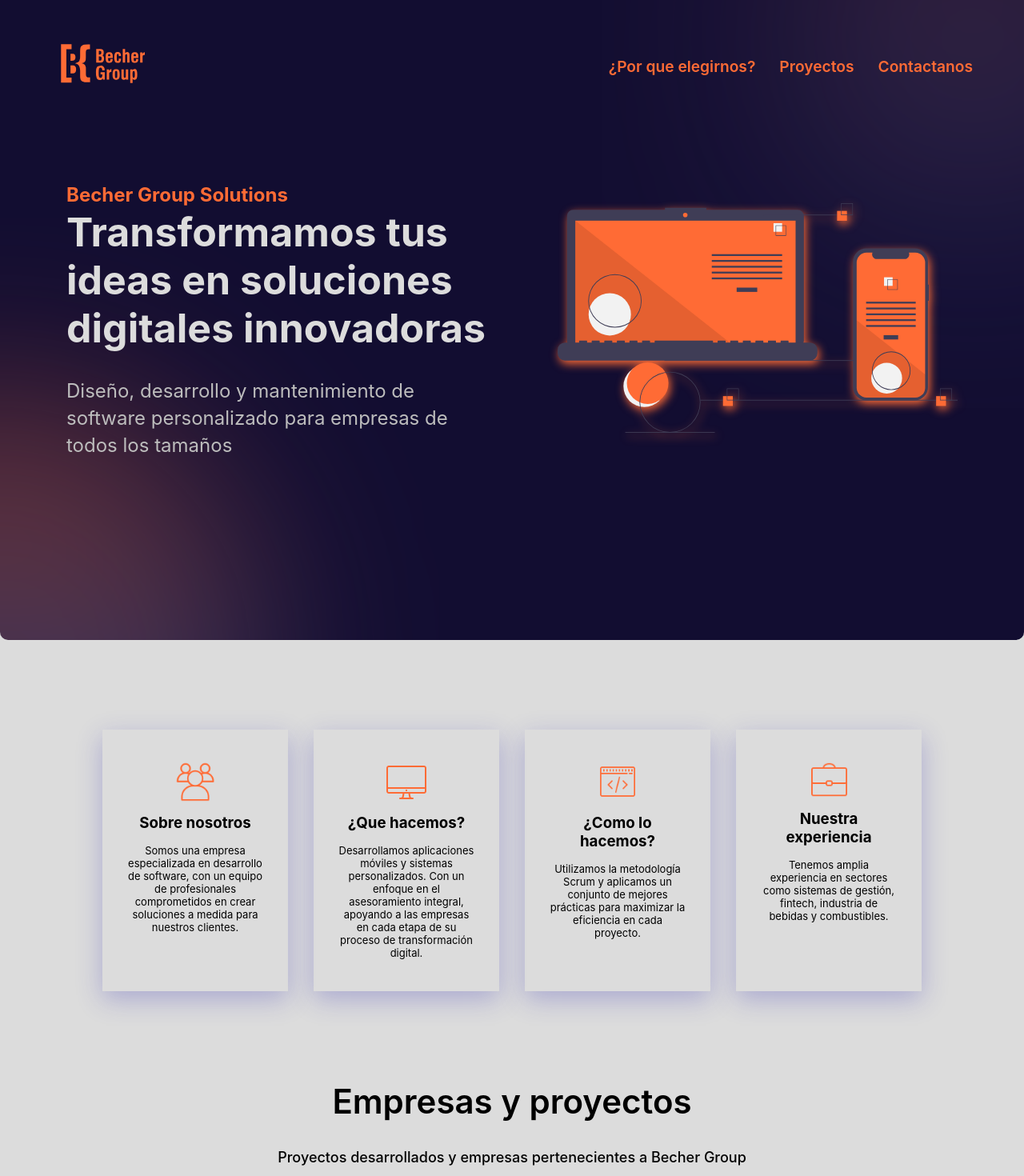
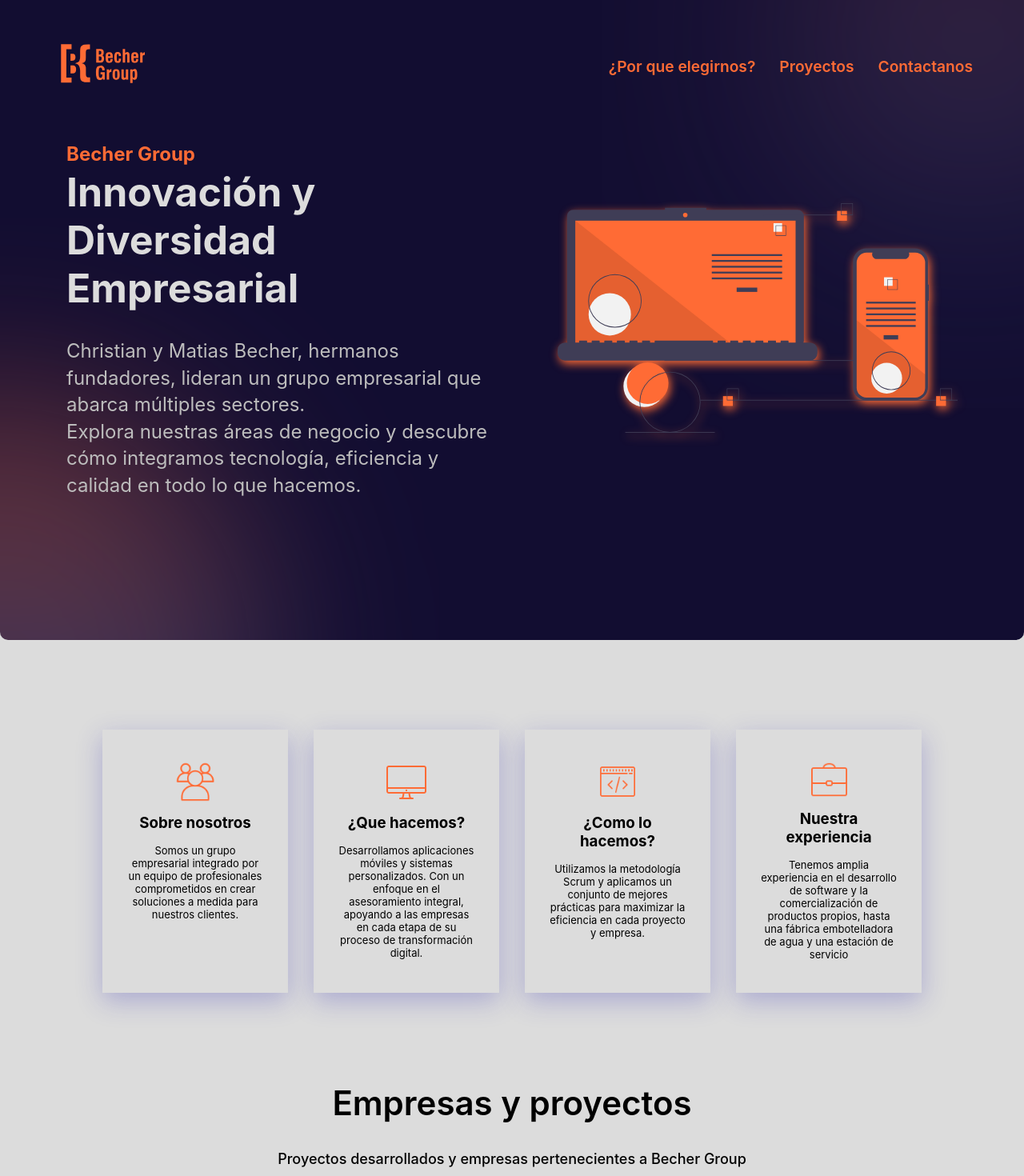
Before and after one commit to MelinaZarateB/Landing-Becher-Group, a React (Vite) app: page / in a window 1280 px wide. Shown: the top 1470 px of the page at 80% size. Built offline with nearby package versions, Linux system fonts and the light colour scheme.

Commit message:
Add new styles5

```diff
--- a/src/Footer/Footer.jsx
+++ b/src/Footer/Footer.jsx
@@ -5,7 +5,7 @@
         <section className='container-footer'>
             <div className='container-footer-2'>
                 <div>
-                    <p>&#169; Becher Group Solutions 2024</p>
+                    <p>&#169; Becher Group 2024</p>
 
                 </div>
 
--- a/src/components/About/About.jsx
+++ b/src/components/About/About.jsx
@@ -12,12 +12,12 @@
 
   return (
     <section className="container-about">
-      <div className="grid-about">
+      <div className="grid-about" id="about">
         <div className={`card-grid ${show ? 'animate' : ''}`} ref={elementRef}>
           <img src={imgGroup} style={{ width: "50px" }} alt="" />
           <h3>Sobre nosotros</h3>
           <p>
-          Somos una empresa especializada en desarrollo de software, con un equipo de profesionales comprometidos en crear soluciones a medida para nuestros clientes.
+          Somos un grupo empresarial integrado por un equipo de profesionales comprometidos en crear soluciones a medida para nuestros clientes.
           </p>
         </div>
         <div className={`card-grid ${show ? 'animate' : ''}`} ref={elementRef}>
@@ -31,14 +31,14 @@
           <img src={imgCode} style={{ width: "50px" }} alt="" />
           <h3>¿Como lo hacemos?</h3>
           <p>
-          Utilizamos la metodología Scrum y aplicamos un conjunto de mejores prácticas para maximizar la eficiencia en cada proyecto.
+          Utilizamos la metodología Scrum y aplicamos un conjunto de mejores prácticas para maximizar la eficiencia en cada proyecto y empresa.
           </p>
         </div>
         <div className={`card-grid ${show ? 'animate' : ''}`} ref={elementRef}>
           <img src={imgBussiness} style={{ width: "45px" }} alt="" />
           <h3>Nuestra experiencia</h3>
           <p>
-          Tenemos amplia experiencia en sectores como sistemas de gestión, fintech, industria de bebidas y combustibles.
+          Tenemos amplia experiencia en el desarrollo de software y la comercialización de productos propios, hasta una fábrica embotelladora de agua y una estación de servicio
           </p>
         </div>
       </div>
--- a/src/components/Form/Form.jsx
+++ b/src/components/Form/Form.jsx
@@ -7,7 +7,7 @@
   const show = useNearScreen(elementRef)
   return (
     <section className="container-form">
-      <div className={`container-child-form  ${show ? 'animate' : ''}`} ref={elementRef}>
+      <div className={`container-child-form  ${show ? 'animate' : ''}`} ref={elementRef} id="contact">
         <div className="titles-form" >
           <h2>Estamos para ayudarte</h2>
           <h3>Contactanos</h3>
--- a/src/components/HeroSection/HeroSection.jsx
+++ b/src/components/HeroSection/HeroSection.jsx
@@ -11,12 +11,13 @@
         <div className="container-text">
             <div >
               <div className="fadeLeft">
-                <span className="span-hero-section ">Becher Group Solutions</span>
+                <span className="span-hero-section ">Becher Group</span>
               </div>
-                <h1 className="fadeLeft">Transformamos tus ideas en soluciones digitales innovadoras</h1>
+                <h1 className="fadeLeft">Innovación y Diversidad Empresarial</h1>
                 <p className="fadeLeft">
-                    Diseño, desarrollo y mantenimiento de software personalizado para
-                    empresas de todos los tamaños
+                Christian y Matias Becher, hermanos fundadores, lideran un grupo empresarial que abarca múltiples sectores.
+                <br />
+                Explora nuestras áreas de negocio y descubre cómo integramos tecnología, eficiencia y calidad en todo lo que hacemos.
                 </p>
             </div>
         </div>
--- a/src/components/Projects/Projects.jsx
+++ b/src/components/Projects/Projects.jsx
@@ -37,7 +37,7 @@
 
   return (
     <section className="container-projects">
-      <div className="container-titles-project" style={{ gap: "0px" }}>
+      <div className="container-titles-project" style={{ gap: "0px" }} id="projects">
         <h2 className="h2-projects">Empresas y proyectos</h2>
         <h3 className="h3-projects">Proyectos desarrollados y empresas pertenecientes a Becher Group</h3>
       </div>
```
